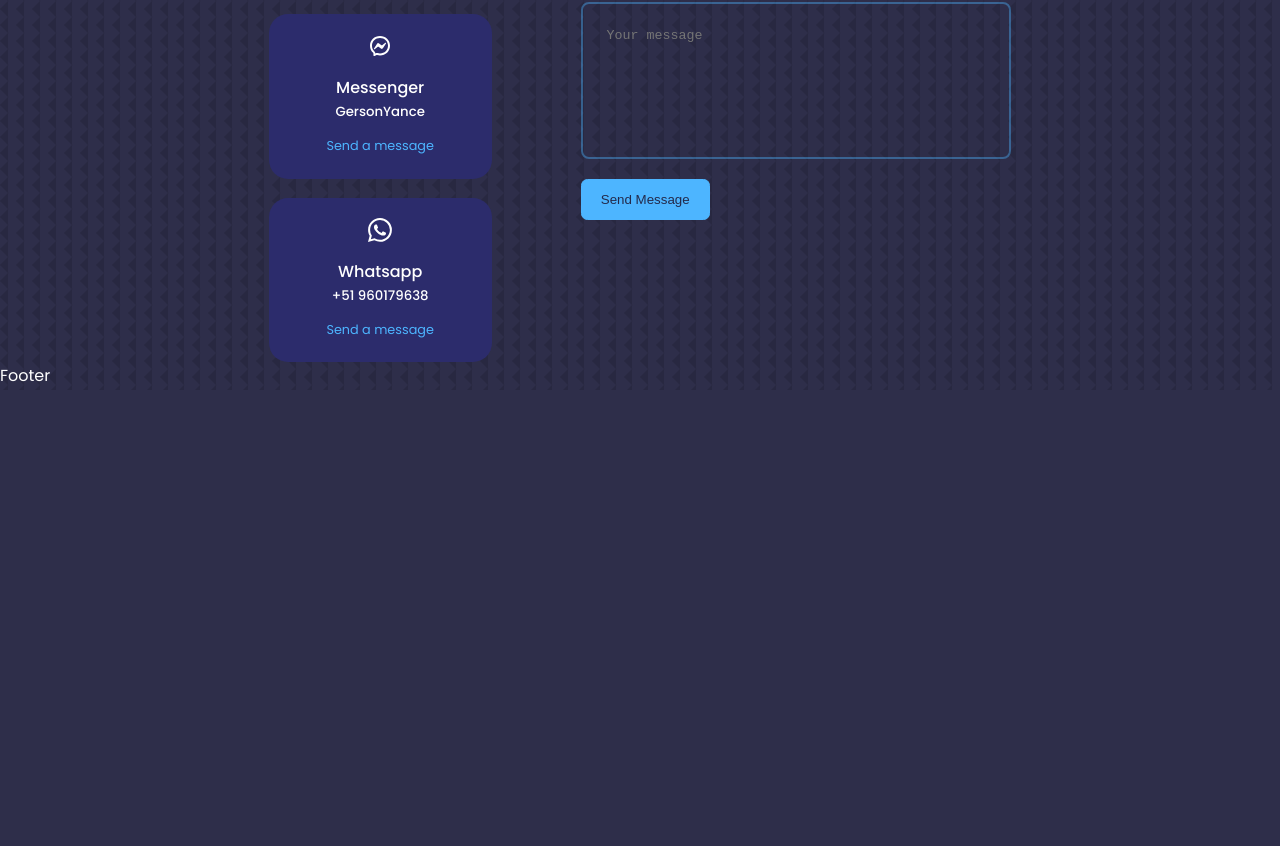
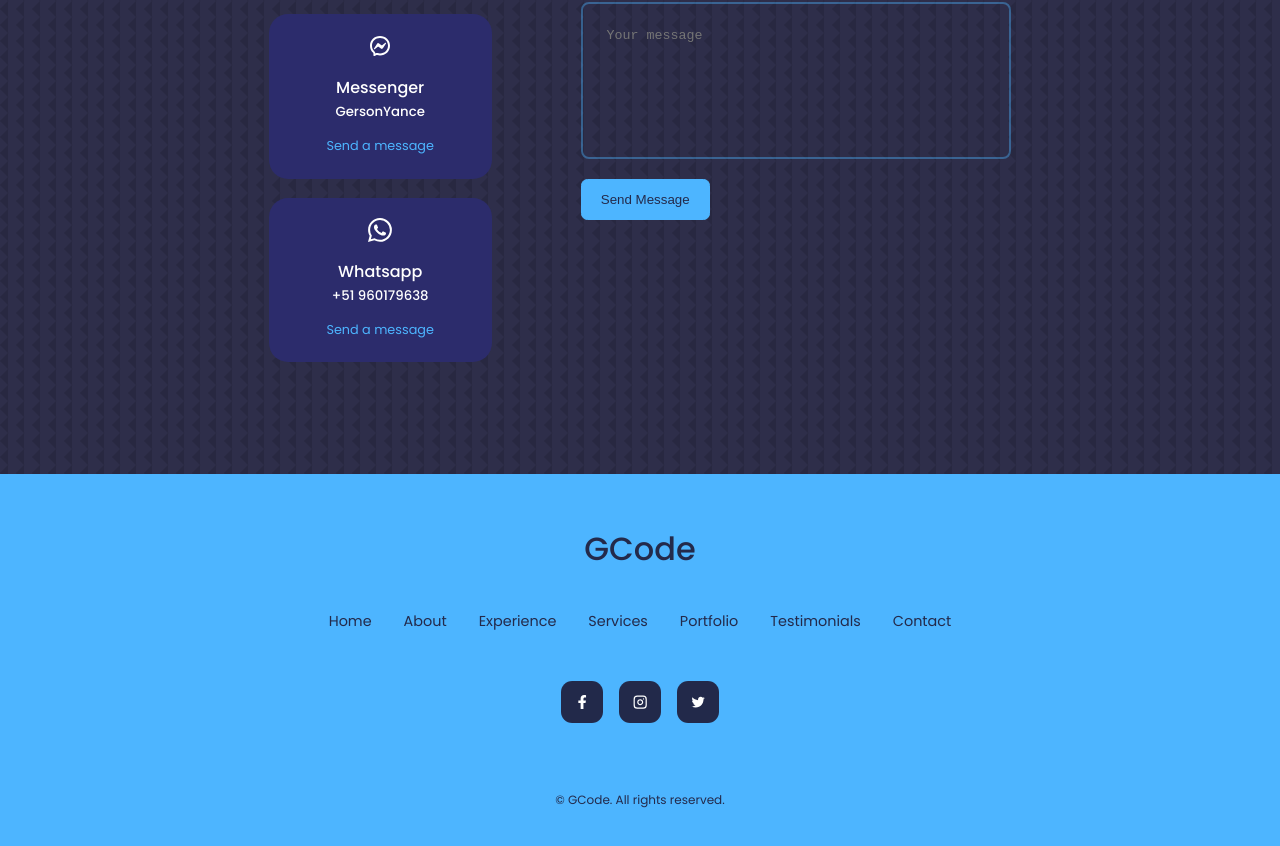
Before and after one commit to AG-code32/Portfolio01-React, a React (Create React App) app: page / in a window 1280 px wide. Shown: the part 5231-6077 px from the top of the page. Before the commit the page ends 5621 px from the top, so only its background shows below. Built offline with nearby package versions, Linux system fonts and the light colour scheme.

Commit message:
add footer component

```diff
--- a/src/components/footer/Footer.jsx
+++ b/src/components/footer/Footer.jsx
@@ -1,9 +1,37 @@
 import React from 'react'
 import './footer.css'
+import { FaFacebookF } from "react-icons/fa";
+import { FiInstagram } from "react-icons/fi";
+import { IoLogoTwitter } from "react-icons/io";
 
 const Footer = () => {
   return (
-    <div>Footer</div>
+    <footer>
+      <a href="#" className='footer__logo'>GCode</a>
+
+      <ul className="permalinks">
+        <li><a href="#">Home</a></li>
+        <li><a href="#about">About</a></li>
+        <li><a href="#experience">Experience</a></li>
+        <li><a href="#services">Services</a></li>
+        <li><a href="#portfolio">Portfolio</a></li>
+        <li><a href="#testimonials">Testimonials</a></li>
+        <li><a href="#contact">Contact</a></li>
+      </ul>
+
+      <div className="footer__socials">
+
+        <a href="https://facebook.com/gerson.yance"><FaFacebookF/></a>
+        <a href="https://instagram.com/gersonyance"><FiInstagram/></a>
+        <a href="https://twitter.com"><IoLogoTwitter/></a>
+      </div>
+
+      <div className="footer__copyright">
+        <small>&copy; GCode. All rights reserved.</small>
+      </div>
+
+
+    </footer>
   )
 }
 
--- a/src/components/footer/footer.css
+++ b/src/components/footer/footer.css
@@ -0,0 +1,69 @@
+footer {
+    background: var(--color-primary);
+    padding: 3rem 0;
+    text-align: center;
+    font-size: 0.9rem;
+    margin-top: 7rem;
+}
+
+footer a {
+    color: var(--color-bg);
+}
+
+.footer__logo {
+    font-size: 2rem;
+    font-weight: 500;
+    margin-bottom: 2rem;
+    display: inline-block;
+}
+
+.permalinks {
+    display: flex;
+    flex-wrap: wrap;
+    justify-content: center;
+    gap: 2rem;
+    margin: 0 auto 3rem;
+}
+
+.footer__socials {
+    display: flex;
+    justify-content: center;
+    gap: 1rem;
+    margin-bottom: 4rem;
+}
+
+.footer__socials a {
+    background: var(--color-bg);
+    color: var(--color-white);
+    padding: 0.8rem;
+    border-radius: 0.7rem;
+    display: flex;
+    border: 1px solid transparent;
+}
+
+.footer__socials a:hover {
+    background: transparent;
+    color: var(--color-bg);
+    border-color: var(--color-bg);
+}
+
+.footer__copyright {
+    margin-bottom: 4rem;
+    color: var(--color-bg);
+}
+
+/* ================== MEDIA QUERIES (MEDIUM DEVICES) ============= */
+@media screen and (max-width: 1024px) {
+
+}
+
+/* ================== MEDIA QUERIES (SMALL DEVICES) ============= */
+@media screen and (max-width: 600px) {
+    .permalinks {
+        flex-direction: column;
+        gap: 1.5rem;
+    }
+    .footer__socials {
+        margin-bottom: 2.6rem;
+    }
+}
```
